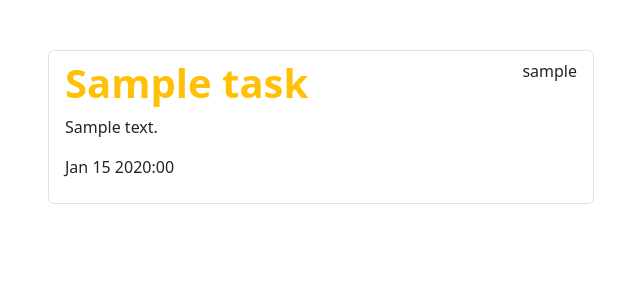
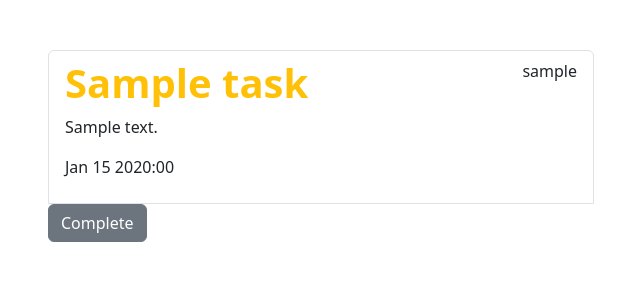
Before and after one commit to ThunderHDs/django-auth-crud, a Django app: page /tasks_completed/ in a window 1280 px wide. Shown: the part 187-487 px from the top of the page, without its empty margins (319-959 px from the left). Run offline with Django 4.2, Linux system fonts and the light colour scheme; a user stored in the database is signed in; tables that the repository leaves empty hold one stand-in row (values such as "Sample post").

Commit message:
boton completada

```diff
--- a/tasks/templates/tasks.html
+++ b/tasks/templates/tasks.html
@@ -24,6 +24,12 @@
 
                     <p>{{task.datecompleted|date:'M j Y:i'}}</p><!--Valor que aparecera cuando se use la view task_completed que trae las tareas completadas-->
                 </a>
+                <form action="{% url 'complete_task' task.id %}" method="post">
+                    {% csrf_token %}
+                    <button class="btn btn-secondary">
+                        Complete
+                    </button>
+                </form>
                 {% endfor %}
 
             </ul>
```
